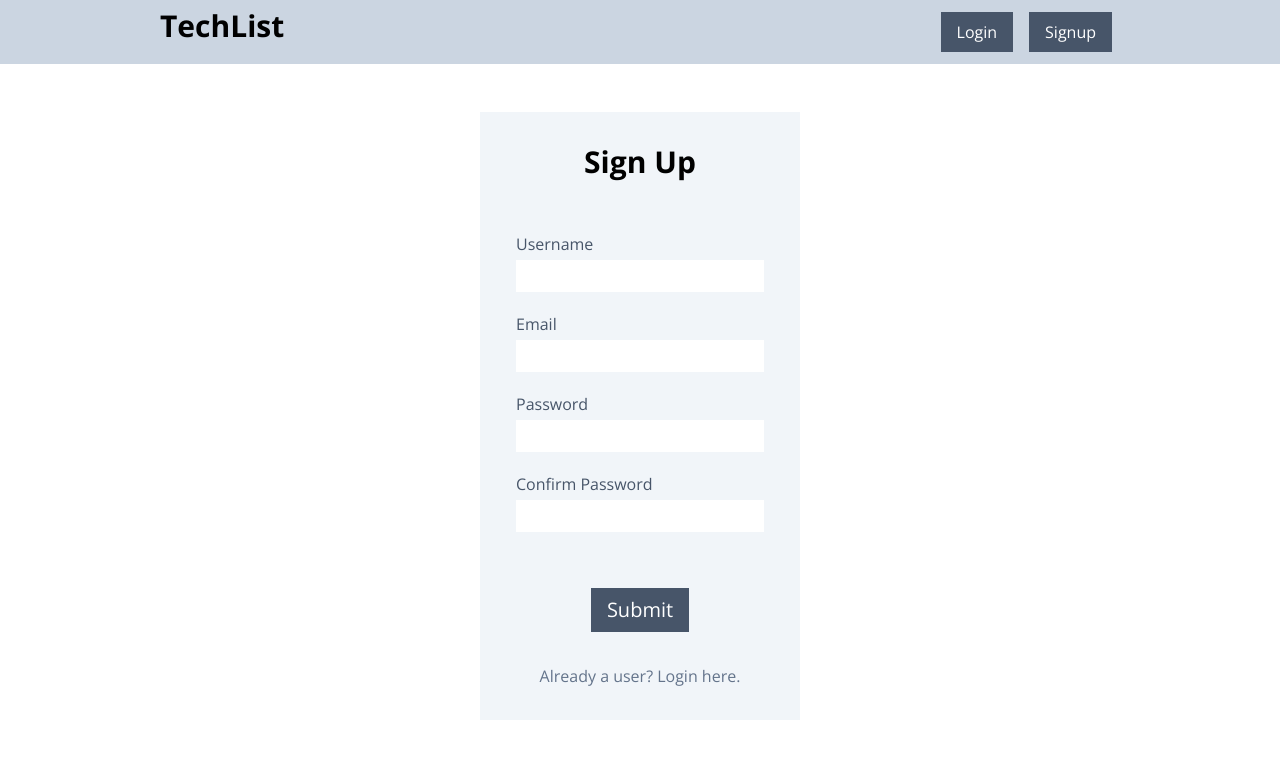
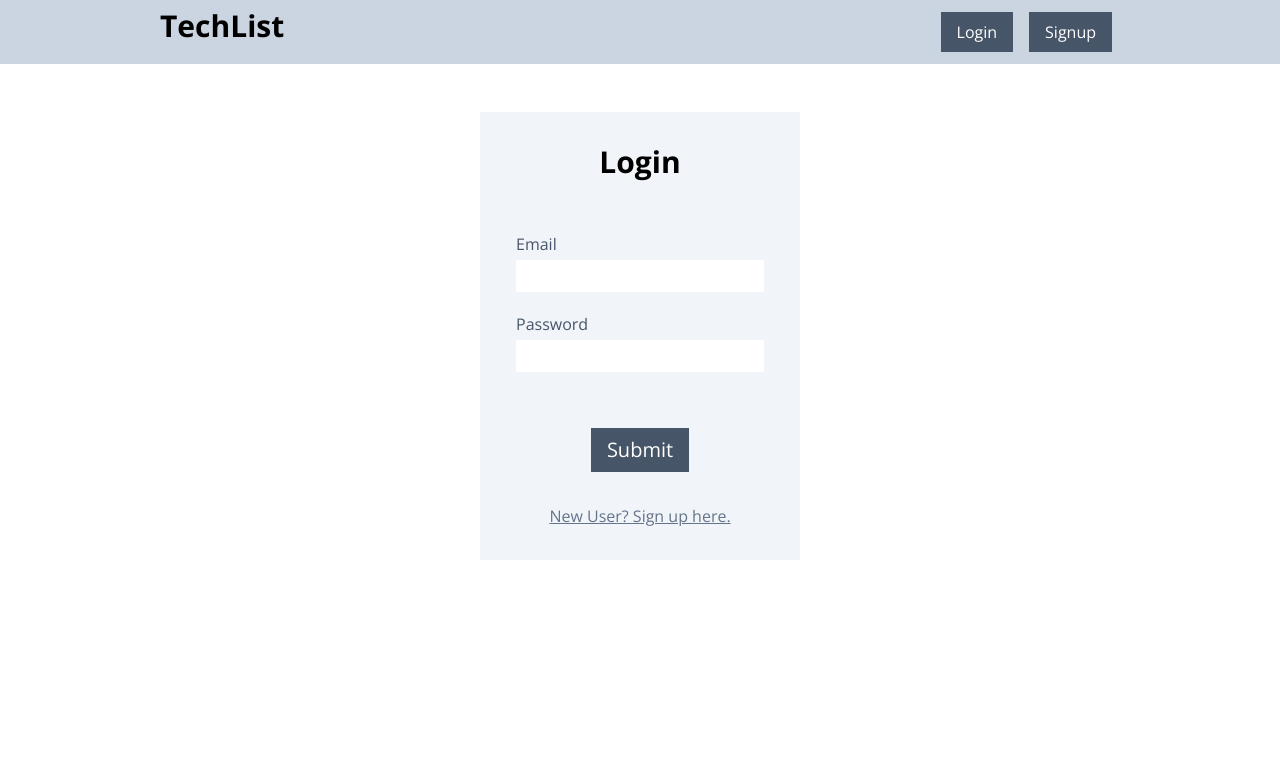
Before and after one commit to DarkFalc0n/TechList, a React (Create React App) app in the folder src/frontend/: page /login in a window 1280 px wide. Shown: the top 758 px of the page. Built offline with nearby package versions, Linux system fonts and the light colour scheme.

Commit message:
setup routes

```diff
--- a/src/frontend/package.json
+++ b/src/frontend/package.json
@@ -10,6 +10,7 @@
     "postcss": "^8.4.18",
     "react": "^18.2.0",
     "react-dom": "^18.2.0",
+    "react-router-dom": "^6.4.2",
     "react-scripts": "5.0.1",
     "tailwind": "^4.0.0",
     "web-vitals": "^2.1.0"
--- a/src/frontend/src/App.js
+++ b/src/frontend/src/App.js
@@ -1,4 +1,5 @@
 import React from 'react'
+import { BrowserRouter as Router, Route, Routes, Link } from "react-router-dom"
 import "./App.css"
 import "./index.css"
 import Navbar from "./components/Navbar";
@@ -7,11 +8,15 @@ import Signup from "./pages/Signup";
 
 const App = () => {
     return (
-        <div>
-            <Navbar />
-            {/* <Login /> */}
-            <Signup />
-        </div>
+        <Router>
+            <div>
+                <Navbar />
+                <Routes>
+                    <Route path="login" element={<Login />} />
+                    <Route path="signup" element={<Signup />} />
+                </Routes>
+            </div>
+        </Router>
     )
 }
 
--- a/src/frontend/src/pages/Login.js
+++ b/src/frontend/src/pages/Login.js
@@ -1,4 +1,5 @@
 import React from 'react'
+import { Link } from "react-router-dom";
 
 const Login = () => {
     return (
@@ -12,9 +13,11 @@ const Login = () => {
                     <input className="h-8 m-1 mb-4 px-4" type="text" id="email" name="email" />
                     <label className="text-slate-600 m-1 mb-0" for="pass">Password</label>
                     <input className="h-8 m-1 mb-4 px-4" type="password" id="pass" name="pass" />
-                    <button className="text-white bg-slate-600 m-auto mt-10 px-4 py-2 text-xl">Submit</button>
+                    <button type="submit" className="text-white bg-slate-600 m-auto mt-10 px-4 py-2 text-xl">Submit</button>
                 </form>
-                <div className="text-slate-500 w-full text-center mt-8">New User? Sign up here.</div>
+                <Link to="/signup">
+                    <div className="text-slate-500 w-full text-center mt-8 underline">New User? Sign up here.</div>
+                </Link>
             </div>
         </div>
     )
--- /dev/null
+++ b/src/frontend/src/pages/Posts.js
@@ -0,0 +1,9 @@
+import React from 'react'
+
+const Posts = () => {
+    return (
+        <div>Posts</div>
+    )
+}
+
+export default Posts
--- a/src/frontend/src/pages/Signup.js
+++ b/src/frontend/src/pages/Signup.js
@@ -1,4 +1,6 @@
 import React from 'react'
+import { Link } from "react-router-dom";
+
 
 const Signup = () => {
     return (
@@ -16,9 +18,11 @@ const Signup = () => {
                     <input className="h-8 m-1 mb-4 px-4" type="password" id="pass" name="pass" />
                     <label className="text-slate-600 m-1 mb-0" for="pass">Confirm Password</label>
                     <input className="h-8 m-1 mb-4 px-4" type="password" id="cpass" name="cpass" />
-                    <button className="text-white bg-slate-600 m-auto mt-10 px-4 py-2 text-xl">Submit</button>
+                    <button type="submit" className="text-white bg-slate-600 m-auto mt-10 px-4 py-2 text-xl">Submit</button>
                 </form>
-                <div className="text-slate-500 w-full text-center mt-8">Already a user? Login here.</div>
+                <Link to="/login">
+                    <div className="text-slate-500 w-full text-center mt-8 underline">Already a user? Login here.</div>
+                </Link>
             </div>
         </div>
     )
```
Also changed, not shown: 1 other file (tests, documents, lock files or other folders).
